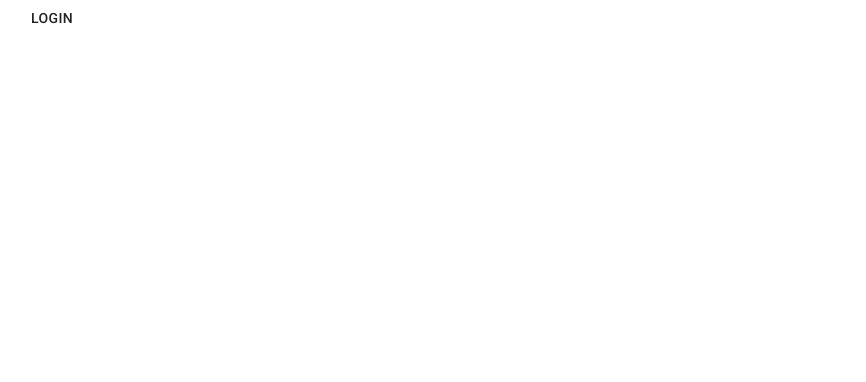
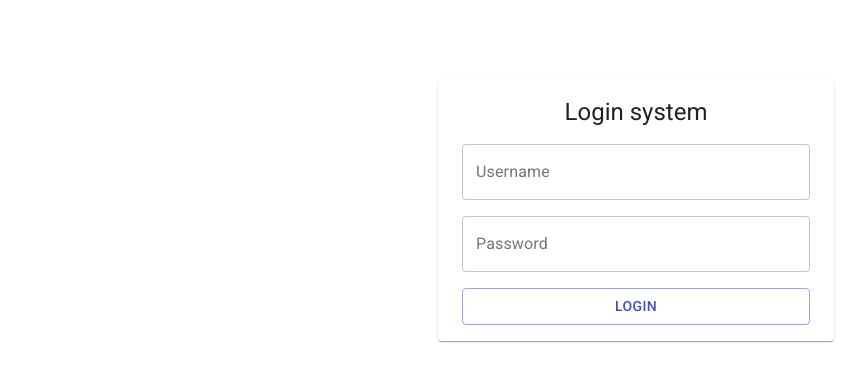
Before and after one commit to study-jsc/state-tree, a Next.js app: page /login in a window 1280 px wide. Shown: the top 382 px of the page, without its empty margins (4-870 px from the left). Built offline with nearby package versions, Linux system fonts and the light colour scheme.

Commit message:
chore: dratf

```diff
--- a/package.json
+++ b/package.json
@@ -10,6 +10,7 @@
   "dependencies": {
     "@material-ui/core": "^4.11.0",
     "@material-ui/icons": "^4.9.1",
+    "classnames": "^2.2.6",
     "formik": "^2.2.5",
     "mobx": "^6.0.4",
     "mobx-react-lite": "^3.1.6",
@@ -19,6 +20,7 @@
     "react-dom": "17.0.1"
   },
   "devDependencies": {
+    "@types/classnames": "^2.2.11",
     "@types/node": "^14.14.8",
     "@types/react": "^16.9.56",
     "typescript": "^4.0.5"
--- a/src/components/elements/Button/index.tsx
+++ b/src/components/elements/Button/index.tsx
@@ -1,12 +1,33 @@
-import { Button as MuiButton } from "@material-ui/core";
+import { Button as MuiButton, PropTypes } from "@material-ui/core";
 
 interface IProps {
+  fullWidth?: boolean;
   label?: string;
+  type?: PropTypes.Color;
+  variant?: "text" | "outlined" | "contained";
+  className?: string;
   onClick?: () => void;
 }
 
-const Button: React.FC<IProps> = ({ label, onClick }) => {
-  return <MuiButton onClick={onClick}>{label}</MuiButton>;
+const Button: React.FC<IProps> = ({
+  fullWidth,
+  label,
+  type,
+  variant,
+  className,
+  onClick,
+}) => {
+  return (
+    <MuiButton
+      fullWidth={fullWidth}
+      color={type}
+      onClick={onClick}
+      variant={variant}
+      className={className}
+    >
+      {label}
+    </MuiButton>
+  );
 };
 
 export { Button };
--- /dev/null
+++ b/src/components/elements/Input/index.tsx
@@ -0,0 +1,39 @@
+import { TextField } from "@material-ui/core";
+import { memo, useCallback } from "react";
+
+interface IProps {
+  fullWidth?: boolean;
+  name?: string;
+  label?: string;
+  className?: string;
+  value?: string;
+  type?: string;
+  variant?: "filled" | "outlined" | "standard";
+  onChange?: (value: string) => void;
+}
+
+const Input: React.FC<IProps> = memo(
+  ({ fullWidth, name, label, className, value, type, variant, onChange }) => {
+    const handleChange = useCallback(
+      (e: React.ChangeEvent<HTMLInputElement>) => {
+        onChange && onChange(e.target.value);
+      },
+      [onChange]
+    );
+
+    return (
+      <TextField
+        fullWidth={fullWidth}
+        name={name}
+        label={label}
+        className={className}
+        value={value}
+        type={type}
+        variant={variant}
+        onChange={handleChange}
+      />
+    );
+  }
+);
+
+export { Input };
--- a/src/components/elements/index.ts
+++ b/src/components/elements/index.ts
@@ -1 +1,2 @@
 export * from "./Button";
+export * from "./Input";
--- /dev/null
+++ b/src/components/forms/Login/index.tsx
@@ -0,0 +1,61 @@
+import { makeStyles, Typography } from "@material-ui/core";
+import { Button, Input } from "components/elements";
+import { useFormik } from "formik";
+
+interface IProps {}
+
+const useStyles = makeStyles((theme) => ({
+  mt2: {
+    marginTop: theme.spacing(2),
+  },
+}));
+
+const LoginForm = () => {
+  const classes = useStyles();
+  const { values, handleChange, handleSubmit } = useFormik({
+    initialValues: {
+      username: "",
+      password: "",
+    },
+    onSubmit: (values) => {
+      console.log({ values });
+    },
+  });
+
+  return (
+    <form>
+      <Typography align="center" component="h5" variant="h5">
+        Login system
+      </Typography>
+      <Input
+        fullWidth
+        name="username"
+        label="Username"
+        variant="outlined"
+        className={classes.mt2}
+        value={values.username}
+        onChange={handleChange}
+      />
+      <Input
+        fullWidth
+        name="password"
+        label="Password"
+        variant="outlined"
+        type="password"
+        className={classes.mt2}
+        value={values.password}
+        onChange={handleChange}
+      />
+      <Button
+        fullWidth
+        label="Login"
+        type="primary"
+        variant="outlined"
+        className={classes.mt2}
+        onClick={handleSubmit}
+      />
+    </form>
+  );
+};
+
+export default LoginForm;
--- /dev/null
+++ b/src/components/forms/index.ts
@@ -0,0 +1 @@
+export { default as LoginForm } from "./Login";
--- a/src/pages/login.tsx
+++ b/src/pages/login.tsx
@@ -1,12 +1,23 @@
-import { Button } from "components/elements";
-import { Container } from "@material-ui/core";
+import { Container, Paper, makeStyles } from "@material-ui/core";
+import { LoginForm } from "components/forms";
+
+const useStyles = makeStyles((theme) => ({
+  container: {
+    marginTop: theme.spacing(10),
+  },
+  paper: {
+    padding: theme.spacing(2, 3),
+  },
+}));
 
 const Login = () => {
+  const classes = useStyles();
+
   return (
-    <Container>
-      <form>
-        <Button label="Login" />
-      </form>
+    <Container maxWidth="xs" className={classes.container}>
+      <Paper className={classes.paper}>
+        <LoginForm />
+      </Paper>
     </Container>
   );
 };
```
Also changed, not shown: 1 other file (tests, documents, lock files or other folders).
